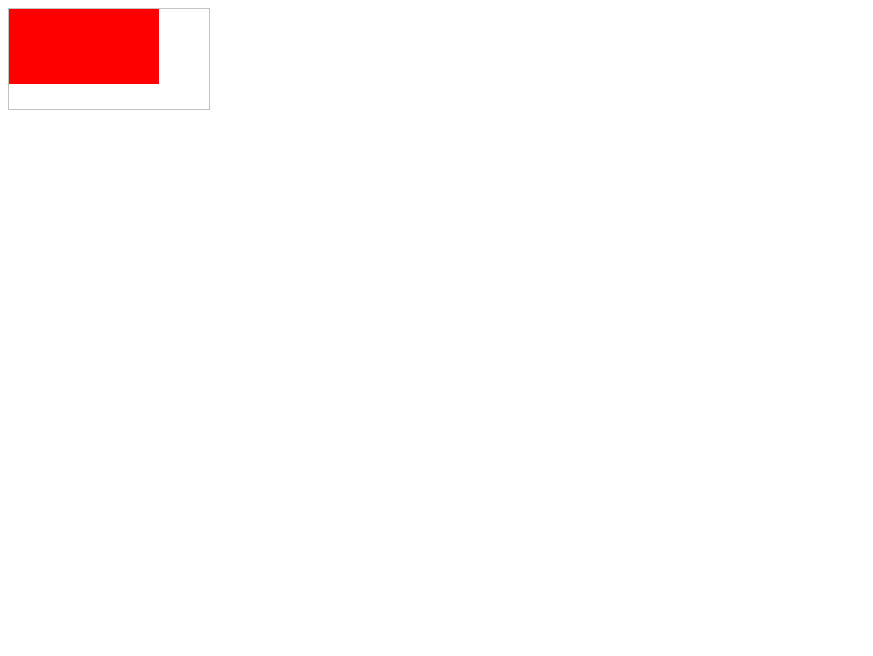
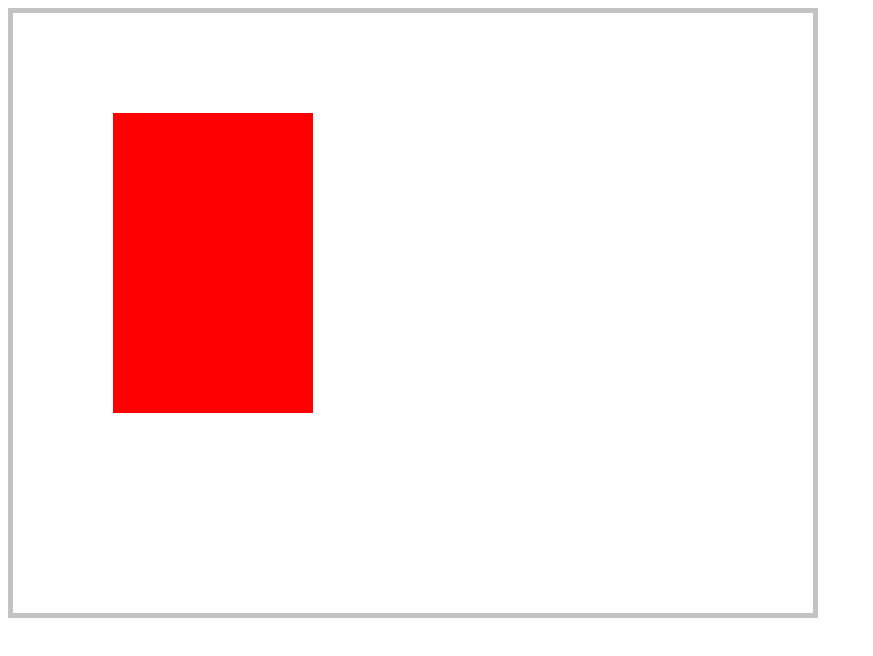
Before and after one commit to ananttrivedi/Test, a plain HTML site: page index.html in a window 1280 px wide. Shown: the whole page, without its empty margins (0-873 px from the left). Drawn offline with Linux system fonts and the light colour scheme.

Commit message:
Update index.html
Update the canvas.

```diff
--- a/index.html
+++ b/index.html
@@ -2,7 +2,7 @@
 <html>
 <body>
 
-<canvas id="myCanvas" width="200" height="100" style="border:1px solid #c3c3c3;">
+<canvas id="myCanvas" width="800" height="600" style="border:5px solid #c3c3c3;">
 Your browser does not support the HTML5 canvas tag.
 </canvas>
 
@@ -11,7 +11,7 @@ Your browser does not support the HTML5 canvas tag.
 var c = document.getElementById("myCanvas");
 var ctx = c.getContext("2d");
 ctx.fillStyle = "#FF0000";
-ctx.fillRect(0,0,150,75);
+ctx.fillRect(100,100,200,300);
 
 </script>
 
```
